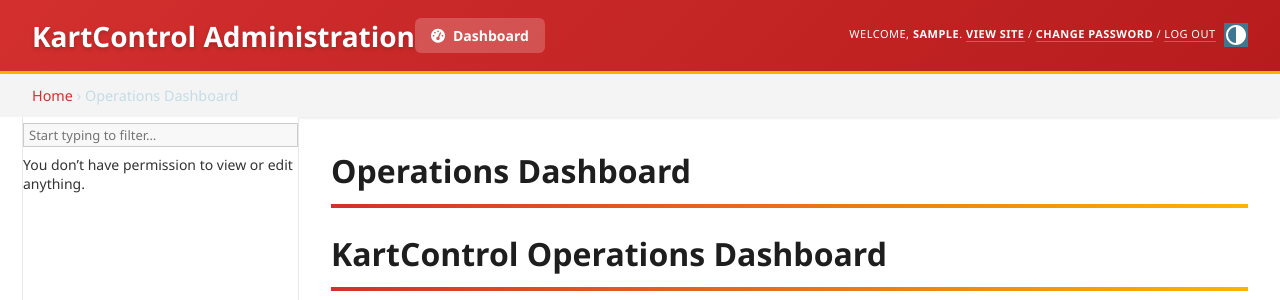
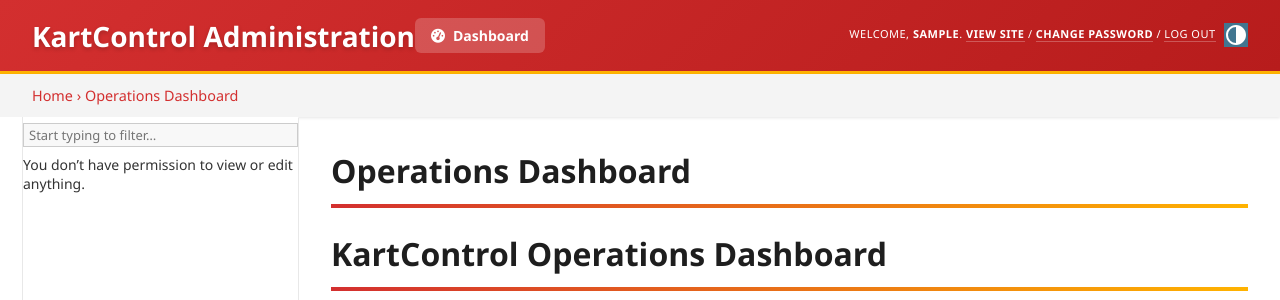
Before and after one commit to antfildes10/Project-4, a Django app: page /admin/ in a window 1280 px wide. Shown: the top 300 px of the page. Run offline with Django 5.2, Linux system fonts and the light colour scheme; the visitor is signed in with stand-in values (Sample User, id 1); data comes from the database, SQL or seed files in the repository; data that the repository does not hold is empty.

Commit message:
style: make breadcrumb text color consistent with red theme
- Add color property to .breadcrumbs to ensure all text is red
- Current page text (non-links) now matches link color
- Consistent motorsport theme throughout breadcrumbs

🤖 Generated with [Claude Code](https://claude.com/claude-code)

Co-Authored-By: Claude <noreply@anthropic.com>

```diff
--- a/static/css/admin-custom.css
+++ b/static/css/admin-custom.css
@@ -101,6 +101,7 @@
     padding: 0.75rem 2rem !important;
     font-size: 0.9rem !important;
     box-shadow: 0 1px 3px var(--admin-shadow);
+    color: var(--admin-primary) !important;
 }
 
 .breadcrumbs a {
```
